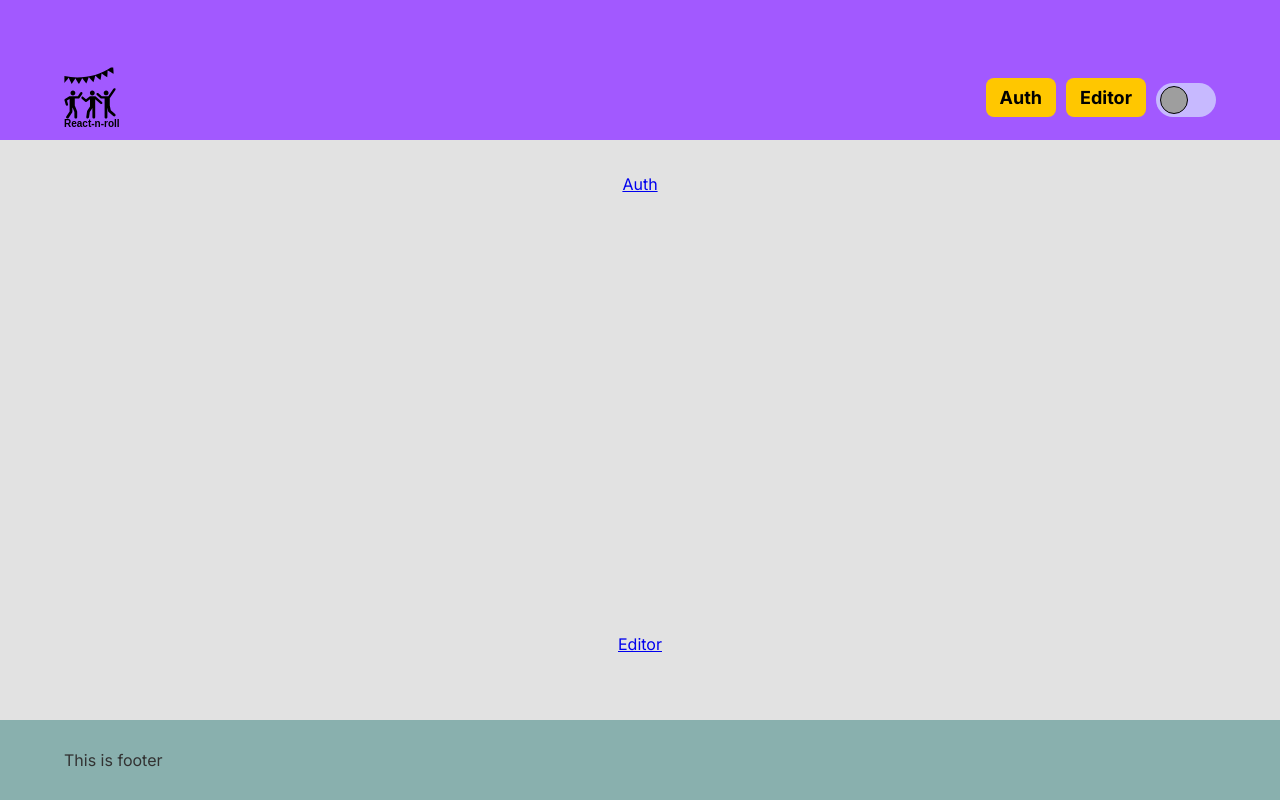
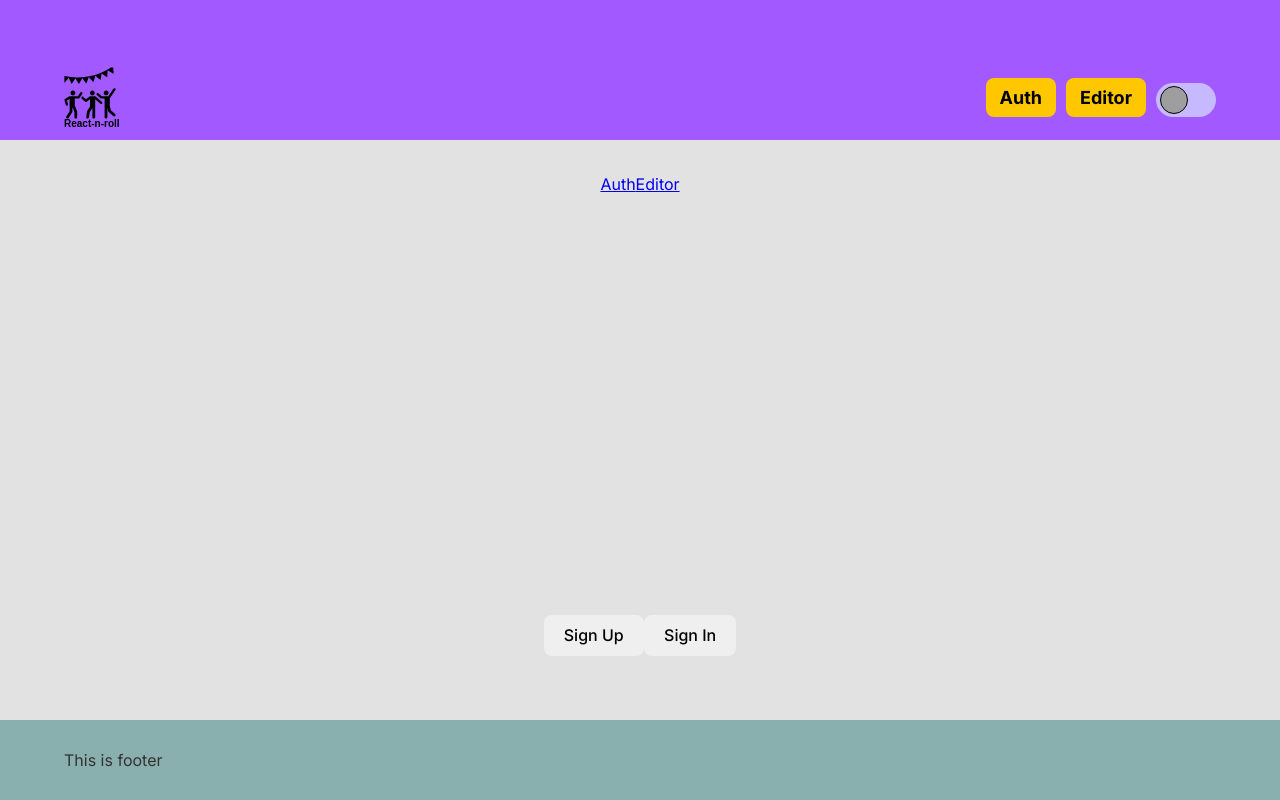
Before and after one commit to elukashova/graphiql-app, a React (Vite) app: page / in a window 1280 px wide. Built offline with nearby package versions, Linux system fonts and the light colour scheme; no server answers; grey boxes are pictures that could not be loaded.

Commit message:
feat: add test buttons for auth

```diff
--- a/src/pages/Welcome/Welcome.tsx
+++ b/src/pages/Welcome/Welcome.tsx
@@ -1,11 +1,43 @@
 import React from 'react';
+import { signIn, signUp, logOut } from '../../auth/auth';
+import { useAppSelector } from '../../store/hooks';
+import { selectAuth } from '../../store/slices/auth';
 import styles from '../Layout.module.css';
 
 const WelcomePage = (): JSX.Element => {
+  const { isAuth, userEmail } = useAppSelector(selectAuth);
+
+  const testSignUp = async () => {
+    const response = await signUp('email@test.com', 'password123');
+    console.log(response);
+  };
+
+  const testSignIn = async () => {
+    await signIn('email@test.com', 'password123');
+    console.log(`You are signed in`);
+  };
+
+  const testLogOut = async () => {
+    const response = await logOut();
+    console.log(response);
+  };
+
   return (
     <section className={styles.section}>
-      <a href="/auth">Auth</a>
-      <a href="/editor">Editor</a>
+      <div>
+        <a href="/auth">Auth</a>
+        <a href="/editor">Editor</a>
+      </div>
+
+      <div>
+        <button onClick={testSignUp}>Sign Up</button>
+        {isAuth ? (
+          <button onClick={testLogOut}>Log out</button>
+        ) : (
+          <button onClick={testSignIn}>Sign In</button>
+        )}
+        <div>{userEmail}</div>
+      </div>
     </section>
   );
 };
```
